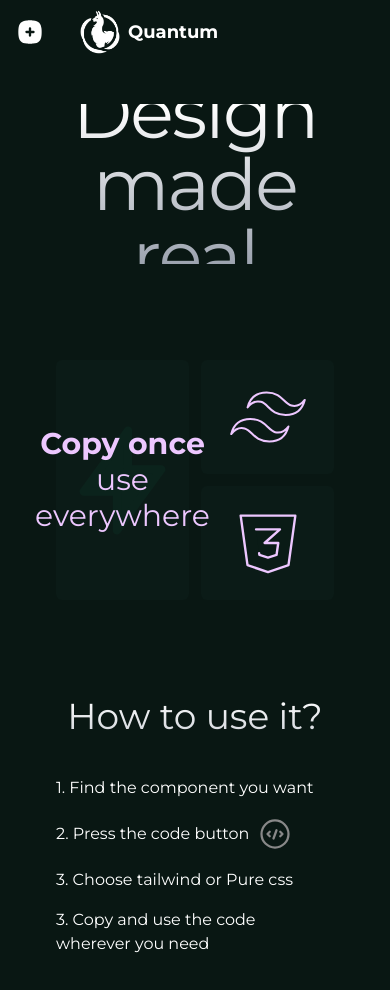
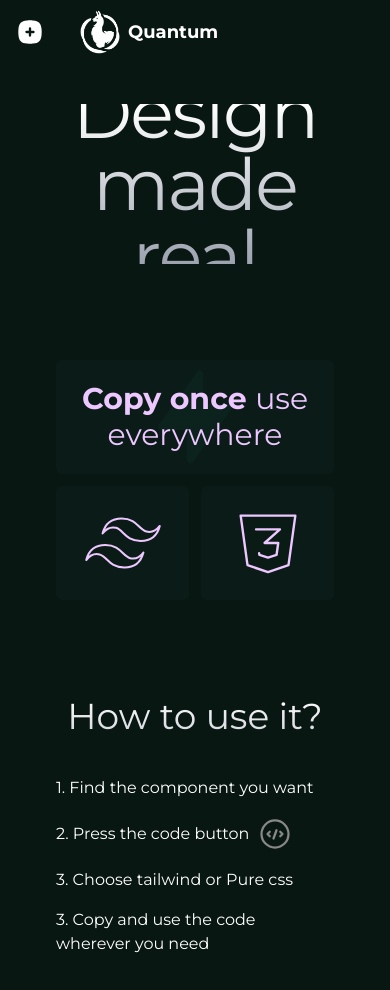
Before and after one commit to pa-ku/quantum_ui, a React (Vite) app: page / in a window 390 px wide. Shown: the top 990 px of the page. Built offline with nearby package versions, Linux system fonts and the light colour scheme.

Commit message:
fixed geader mobile

```diff
--- a/src/pages/Home.jsx
+++ b/src/pages/Home.jsx
@@ -6,7 +6,7 @@ import thunder from "../assets/svg/thunder.svg";
 export default function Home() {
   return (
     <>
-      <main className="flex w-full flex-col items-center justify-center gap-24 px-4 md:w-[42em]">
+      <main className="flex w-full flex-col items-center justify-center gap-24 px-4 xl:w-[42em]">
         <Banner />
         {/* <LastAdded /> */}
         <Bento />
@@ -19,8 +19,8 @@ export default function Home() {
 function Bento() {
   return (
     <>
-      <section className="flex grid h-60 w-full grid-cols-2 grid-rows-2 gap-3 md:w-[40em]">
-        <div className="bg-primary-1000 relative row-span-2 flex flex-col items-center justify-center rounded-md p-2 text-center">
+      <section className="flex grid h-60 w-full grid-cols-2 grid-rows-2 gap-3 xl:w-[40em]">
+        <div className="bg-primary-1000 relative col-span-2 flex flex-col items-center justify-center rounded-md p-2 text-center xl:col-span-1 xl:row-span-2">
           <p className="text-secundary-200 z-10 text-3xl">
             <span className="font-bold"> Copy once </span>use everywhere
           </p>
```
